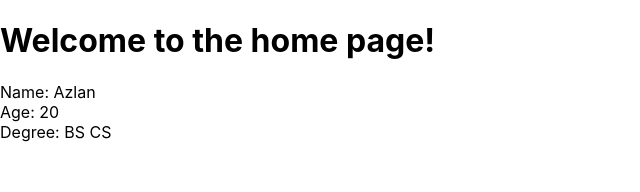
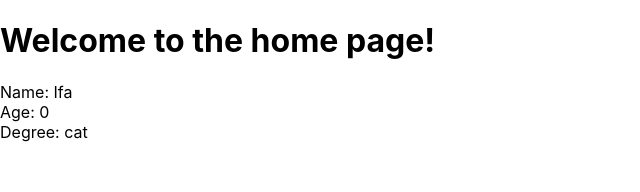
Before and after one commit to AliAzlan1/react_netninja_follow, a React (Create React App) app in the folder myapp/: page / in a window 1280 px wide. Shown: the top 192 px of the page, without its empty margins (0-640 px from the left). Built offline with nearby package versions, Linux system fonts and the light colour scheme; the HTML template or start-up script is replaced by a standard one.

Commit message:
lesson 13: learnt about props, by which we can pass arguments to child component in react as we are passing name,age and degree in ninjas(child) from app(parent) component

```diff
--- a/myapp/src/App.js
+++ b/myapp/src/App.js
@@ -5,7 +5,7 @@ function App() {
   return (
     <div className="App">
       <h1>Welcome to the home page!</h1>
-      <Ninjas/>
+      <Ninjas name='Ifa' age='0' degree='cat' />
     </div>
   );
 }
--- a/myapp/src/Ninjas.js
+++ b/myapp/src/Ninjas.js
@@ -2,11 +2,12 @@ import React, { Component } from 'react';
 
 class Ninjas extends Component{
     render(){
+        const {name, age, degree} = this.props;
         return(
             <div className="ninja">
-                <div>Name: Azlan</div>
-                <div>Age: 20</div>
-                <div>Degree: BS CS</div>
+                <div>Name: {name} </div>
+                <div>Age: {age} </div>
+                <div>Degree: {degree} </div>
             </div>
         )
     }
```
